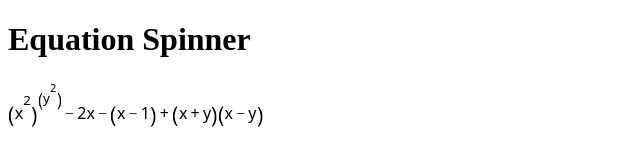
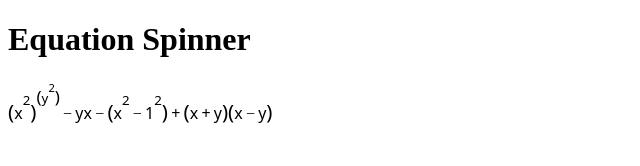
Before and after one commit to Akuli/eqspinner, a plain HTML site: page index.html in a window 1280 px wide. Shown: the full height of the page, 0-640 px from the left. Drawn offline with Linux system fonts and the light colour scheme.

Commit message:
misc stuff

```diff
--- a/js/core.js
+++ b/js/core.js
@@ -1,12 +1,17 @@
 /*
 design notes:
+  * MathElements are not html dom elements
   * in the MathElement representing x+x, the x's are DIFFERENT objects
     this way there's no need to keep track of a MathElement and its location
     because each MathElement is in only one location
     both x's are created with "new Symbol('x')", which must be done twice
-  * MathElements that don't contain other MathElements are immutable
-  * MathElements that do contain other elements are mutable
+  * all MathElements except Container are immutable
+    or at least you should never mutate them
+    or at least you should never mutate anything else than .parent
+  * Container elements are mutable
     their child elements can be changed on-the-fly
+  * toString() methods are there mostly for debugging
+    e.g. console.log(someElement + '');
 */
 
 const Precedences = {
@@ -30,15 +35,12 @@ function toStringWithParens(parentElem, childElem) {
 }
 
 
-// subclasses override toString() methods for debugging
-export class MathElement extends EventTarget {
+export class MathElement {
   constructor() {
-    super();
-    this._className = this.constructor.name;   // for debugging
     this.parent = null;
   }
 
-  getSubElements() {
+  getChildElements() {
     return [];
   }
 }
@@ -48,11 +50,7 @@ MathElement.precedence = Precedences.NEVER_PARENTHESIZE;
 export class Symbol extends MathElement {
   constructor(name) {
     super();
-    this._name = name;
-  }
-
-  get name() {
-    return this._name;
+    this.name = name;
   }
 
   toString() {
@@ -70,55 +68,95 @@ export class IntConstant extends MathElement {
     if (jsNumber < 0) {
       return new Sum([ { elem: new IntConstant(Math.abs(jsNumber)), sign: '-' } ]);
     }
-    this._jsNumber = jsNumber;
+    this.jsNumber = jsNumber;
   }
 
-  get jsNumber() {
-    return this._jsNumber;
-  }
-
-  toString(parentElementPrecedence) {
+  toString() {
     return this.jsNumber + '';
   }
 }
 
 
-function addSubElementProperty(klass, propertyName) {
+class Container extends MathElement {
+  getChildElements() {
+    throw new Error("getChildElements wasn't overrided");
+  }
+
+  replace(oldChild, newChild) {
+    throw new Error("replace wasn't overrided");
+  }
+
+  _childHasBeenAdded(child) {
+    if (child.parent !== null) {
+      throw new Error("cannot add same element to 2 places");
+    }
+    child.parent = this;
+  }
+
+  _childWillBeRemoved(child) {
+    if (child.parent !== this) {
+      throw new Error(`cannot remove the child element ${child}, it hasn't been added`);
+    }
+    child.parent = null;
+  }
+}
+
+
+function addChildElementProperty(klass, propertyName) {
   Object.defineProperty(klass.prototype, propertyName, {
     get: function() {
       return this['_' + propertyName];
     },
 
-    set: function(value) {
-      this._dispatchSubElementEvent('SubElementRemoving', this['_' + propertyName]);
-      this['_' + propertyName] = value;
-      this._dispatchSubElementEvent('SubElementAdded', value);
+    set: function(newValue) {
+      const oldValue = this['_' + propertyName];
+      this._childWillBeRemoved(oldValue);
+      this['_' + propertyName] = newValue;
+      this._childHasBeenAdded(newValue);
     }
   });
 }
 
 
-// call setNames() after subclassing
-class TwoSubElements extends MathElement {
-  static setNames(aName, bName) {
-    this._aName = aName;
-    this._bName = bName;
-    addSubElementProperty(this, aName);
-    addSubElementProperty(this, bName);
+// call _setNames() after subclassing
+class FixedNumberOfChildElementsContainer extends Container {
+  static _setNames(nameArray) {
+    if (nameArray.length < 2) {
+      throw new Error("not enough child element property names");
+    }
+
+    this._names = nameArray;
+    for (const name of nameArray) {
+      addChildElementProperty(this, name);
+    }
   }
 
-  constructor(a, b) {
+  constructor(...args) {
     super();
-    this['_' + this.constructor._aName] = a;
-    this['_' + this.constructor._bName] = b;
+    if (args.length !== this.constructor._names.length) {
+      throw new Error("wrong number of arguments");
+    }
+    this.constructor._names.forEach((name, i) => {
+      this['_' + name] = args[i];
+    });
   }
 
-  getSubElements() {
-    return [ this[this.constructor._aName], this[this.constructor._bName] ];
+  getChildElements() {
+    return this.constructor._names.map(name => this[name]);
+  }
+
+  replace(oldChild, newChild) {
+    for (const name of this.constructor._names) {
+      if (this[name] === oldChild) {
+        this[name] = newChild;
+        return;
+      }
+    }
+    throw new Error("child element not found: " + oldChild);
   }
 }
 
-export class Fraction extends TwoSubElements {
+export class Fraction extends FixedNumberOfChildElementsContainer {
   toString() {
     // the precedence stuff was designed for doing:
     //
@@ -131,37 +169,90 @@ export class Fraction extends TwoSubElements {
     return `(${this.numer.toString()})/(${this.denom.toString()})`
   }
 }
-Fraction.setNames('numer', 'denom');
+Fraction._setNames(['numer', 'denom']);
 Fraction.precedence = Precedences.FRACTION;
 
 
-export class Power extends TwoSubElements {
+export class Power extends FixedNumberOfChildElementsContainer {
   toString() {
     return toStringWithParens(this, this.base) + '^' + toStringWithParens(this, this.exponent);
   }
 }
-Power.setNames('base', 'exponent');
+Power._setNames(['base', 'exponent']);
 Power.precedence = Precedences.POWER;
 
 
-export class Product extends MathElement {
-  constructor(subElements) {
+class List extends Container {
+  constructor() {
     super();
-    this._subElements = Array.from(subElements);
-    if (this._subElements.length === 0) {
+    this._childObjects = [];    // may contain elements or something else, depends on subclass
+  }
+
+  _getElement(childObject) {
+    throw new Error("wasn't overrided");
+  }
+
+  // should return a new object, and not mutate
+  _changeElement(childObject, element) {
+    throw new Error("wasn't overrided");
+  }
+
+  _createChildObject(...args) {
+    throw new Error("wasn't overrided");
+  }
+
+  getChildElements() {
+    return this._childObjects.map(childObject => this._getElement(childObject));
+  }
+
+  insertChildElement(index, ...args) {
+    if (index < 0 || index > this._childObjects.length) {
+      throw new Error("invalid index: " + index);
+    }
+
+    const childObject = this._createChildObject(...args);
+    this._childObjects.splice(index, 0, childObject);
+    this._childHasBeenAdded(this._getElement(childObject));
+  }
+
+  appendChildElement(...args) {
+    this.insertChildElement(this._childObjects.length, ...args);
+  }
+
+  replace(oldChild, newChild) {
+    const i = this.getChildElements().indexOf(oldChild);
+    if (i === -1) {
+      throw new Error("old child element not found: " + oldChild);
+    }
+
+    this._childWillBeRemoved(oldChild);
+    this._childObjects[i] = this._changeElement(this._childObjects[i], newChild);
+    this._childHasBeenAdded(newChild);
+  }
+}
+
+
+export class Product extends List {
+  constructor(childElements) {
+    super();
+    if (childElements.length === 0) {
       return new IntConstant(1);
     }
-    if (this._subElements.length === 1) {
-      return this._subElements[0];
+    if (childElements.length === 1) {
+      return childElements[0];
+    }
+
+    for (const elem of childElements) {
+      this.appendChildElement(elem);
     }
   }
 
-  getSubElements() {
-    return this._subElements.slice();   // copy it
-  }
+  _getElement(childObject) { return childObject; }
+  _changeElement(childObject, element) { return element; }
+  _createChildObject(element) { return element; }
 
   toString() {
-    return this.getSubElements()
+    return this.getChildElements()
       .map(elem => toStringWithParens(this, elem))
       .join('*');
   }
@@ -171,37 +262,34 @@ Product.precedence = Precedences.PRODUCT;
 
 // represents things separated with + or - characters
 // -x is represented as: new Sum([ { elem: x, sign: '-' } ])
-export class Sum extends MathElement {
+export class Sum extends List {
   // elemsAndSigns should contain items like this:
   // { elem: someMathElement, sign: '+' or '-' }
   constructor(elemsAndSigns) {
     super();
-    this._elemsAndSigns = Array.from(elemsAndSigns);
 
-    for (const { elem, sign } of this._elemsAndSigns) {
-      if (sign !== '+' && sign !== '-') {
-        throw new Error("invalid sign: " + sign);
-      }
+    if (elemsAndSigns.length === 0) {
+      return new IntConstant(0);
+    }
+    if (elemsAndSigns.length === 1 && elemsAndSigns[0].sign === '+') {
+      return elemsAndSigns[0].elem;
     }
 
-    if (this._elemsAndSigns.length === 0) {
-      return new IntConstant(0);
-    }
-    if (this._elemsAndSigns.length === 1 && this._elemsAndSigns[0].sign === '+') {
-      return this._elemsAndSigns[0].elem;
+    for (const { elem, sign } of elemsAndSigns) {
+      this.appendChildElement(elem, sign);
     }
   }
 
-  getSubElements() {
-    return this._elemsAndSigns.map(item => item.elem);
-  }
+  _getElement(childObject) { return childObject.elem; }
+  _changeElement(childObject, element) { return { elem: element, sign: childObject.sign }; }
+  _createChildObject(element, sign) { return { elem: element, sign: sign }; }
 
-  getSubElementsAndSigns() {
-    return this._elemsAndSigns.slice();   // copy it
+  getChildElementsAndSigns() {
+    return this._childObjects.slice();    // copy it
   }
 
   toString() {
-    return this.getSubElementsAndSigns()
+    return this.getChildElementsAndSigns()
       .flatMap(elemSign => [ elemSign.sign, toStringWithParens(this, elemSign.elem) ])
       .filter((string, index) => !(index === 0 && string === '+'))
       .join(' ');
--- a/js/index.js
+++ b/js/index.js
@@ -18,11 +18,11 @@ document.addEventListener('DOMContentLoaded', () => {
     {
       elem: new core.Sum([
         {
-          elem: new core.Symbol('x'),
+          elem: new core.Power(new core.Symbol('x'), new core.IntConstant(2)),
           sign: '+',
         },
         {
-          elem: new core.IntConstant(1),
+          elem: new core.Power(new core.IntConstant(1), new core.IntConstant(2)),
           sign: '-',
         },
       ]),
@@ -55,6 +55,10 @@ document.addEventListener('DOMContentLoaded', () => {
     },
   ]);
   console.log(expression.toString());
+  window.e=expression;    // for debugging
+
+  const simpleSum = expression.getChildElements()[1];
+  simpleSum.replace(simpleSum.getChildElements()[0], new core.Symbol('y'));
 
   const div = document.getElementById('equation');
   const renderer = new Renderer(div);
--- a/js/renderer.js
+++ b/js/renderer.js
@@ -20,12 +20,12 @@ function createParenContainer(wrappedElement) {
   const containerDiv = document.createElement('div');
   containerDiv.classList.add('math-paren-container');
 
-  const lParen = document.createElement('img');
-  const rParen = document.createElement('img');
+  const lParen = document.createElement('span');
+  const rParen = document.createElement('span');
   lParen.classList.add('math-lparen');
   rParen.classList.add('math-rparen');
-  lParen.src = 'images/paren.svg';
-  rParen.src = 'images/paren.svg';
+  lParen.textContent = '(';
+  rParen.textContent = ')';
 
   containerDiv.appendChild(lParen);
   containerDiv.appendChild(wrappedElement);
@@ -34,12 +34,6 @@ function createParenContainer(wrappedElement) {
   return containerDiv;
 }
 
-function createParenContainerIfNeeded(coreParentElem, coreChildElem, domChildElem) {
-  if (core.needsParens(coreParentElem, coreChildElem)) {
-    return createParenContainer(domChildElem);
-  }
-  return domChildElem;
-}
 
 export class Renderer {
   constructor() {
@@ -61,15 +55,14 @@ export class Renderer {
 
     if (coreElem instanceof core.Product) {
       domElem = document.createElement('div');
-      // TODO: parens
-      coreElem.getSubElements()
+      coreElem.getChildElements()
         .map(coreChildElem => this.renderWithParensIfNeeded(coreElem, coreChildElem))
         .forEach(childDom => domElem.appendChild(childDom));
     }
 
     else if (coreElem instanceof core.Sum) {
       domElem = document.createElement('div');
-      coreElem.getSubElementsAndSigns()
+      coreElem.getChildElementsAndSigns()
         .flatMap(elemSign => [
           createSumSignSpan(elemSign.sign),
           this.renderWithParensIfNeeded(coreElem, elemSign.elem),
--- a/style.css
+++ b/style.css
@@ -1,5 +1,7 @@
 .math-elem {
     font-family: sans;
+    -moz-user-select: none;
+    user-select: none;
 }
 
 div.math-elem-Sum, div.math-elem-Product, div.math-paren-container {
@@ -31,15 +33,7 @@ div.math-elem-Power > *:last-child {
     font-size: smaller;
 }
 
-img.math-lparen {
-    transform: rotate(90deg);
+/* this matches the parens */
+.math-paren-container > span:first-child, .math-paren-container > span:last-child {
+    font-size: 2.4ex;
 }
-img.math-rparen {
-    transform: rotate(-90deg);
-}
-img.math-lparen, img.math-rparen {
-    width: auto;
-    height: 0.6ex;
-    margin-left: -0.8ex;
-    margin-right: -0.8ex;
-}
```
Also changed, not shown: images/paren.svg (deleted), images/sources.txt (deleted).
